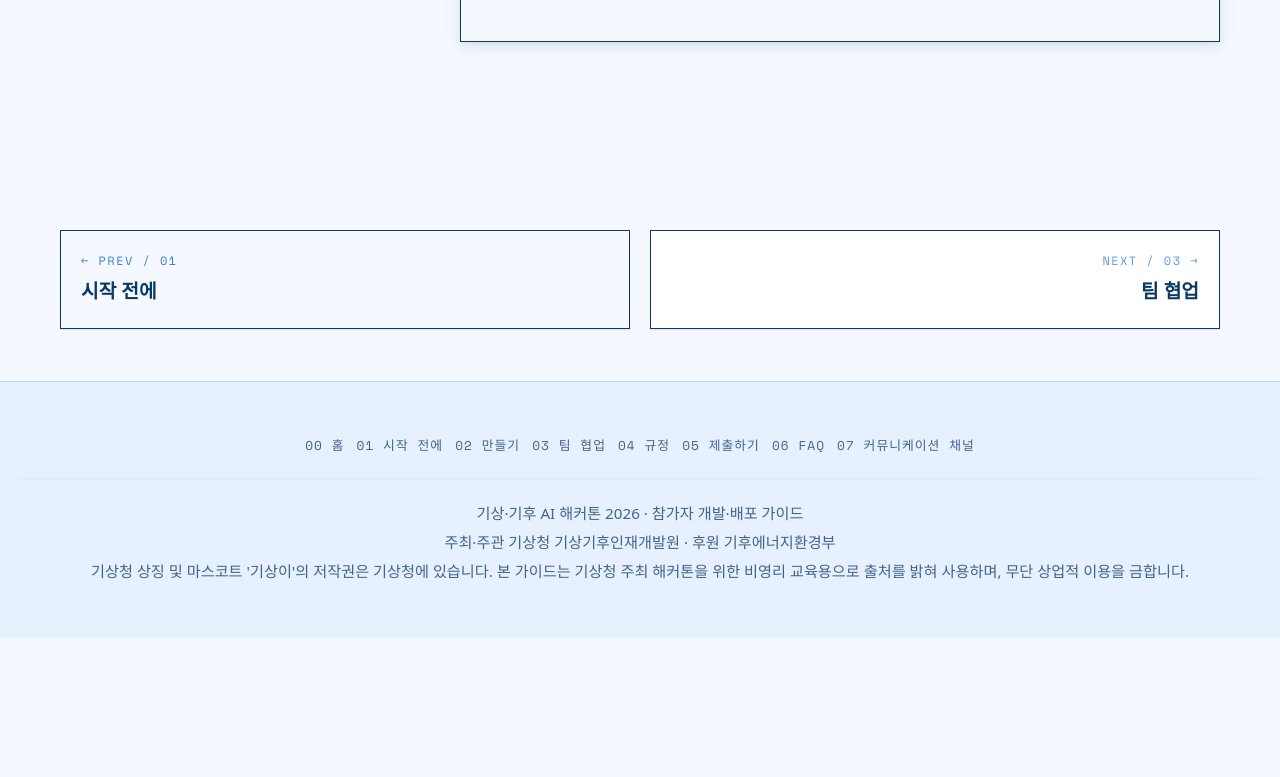
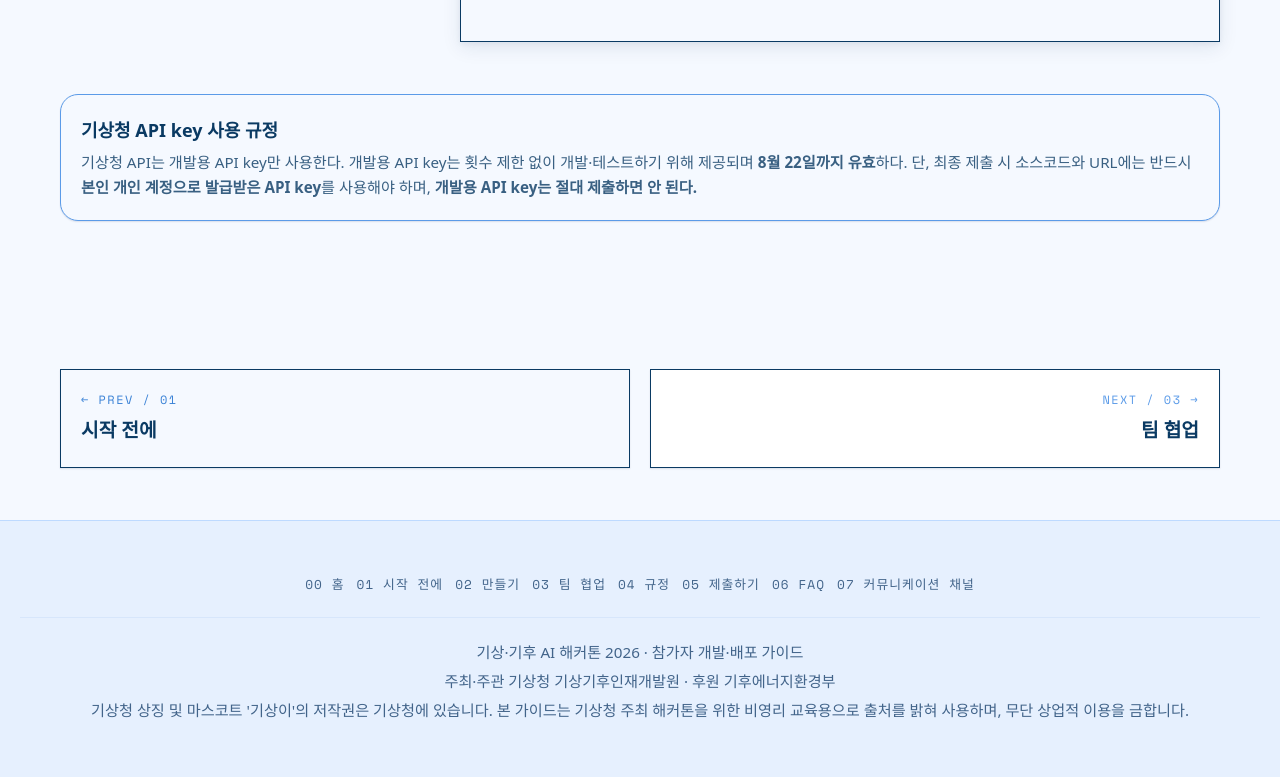
Before and after one commit to 26-weatherhackathon/weather-hackathon-guide, a plain HTML site: page build.html in a window 1280 px wide. Shown: the part 4718-5495 px from the top of the page. Before the commit the page ends 5356 px from the top, so only its background shows below. Drawn offline with nearby package versions, Linux system fonts and the light colour scheme; a web font is replaced by a local one.

Commit message:
build.html: 만들기 섹션 하단 기상청 API key 규정 callout 추가

```diff
--- a/build.html
+++ b/build.html
@@ -168,6 +168,11 @@
     <div class="step-note"><strong>참고</strong> GitHub에서 index.html을 수정하면 Vercel이 자동으로 다시 배포하므로, 별도로 재배포할 필요가 없습니다.</div>
     <div class="callout"><div class="callout-title">배포 후 확인</div><p>다른 컴퓨터에서도 링크가 열리는지, 슬라이더 등 인터랙티브 기능이 정상 작동하는지 확인하세요. 구동 환경은 크롬 브라우저 기준이며, 1366×768·1920×1080·2560×1440 해상도에서 정상 표시되어야 합니다.</p></div>
   </div>
+
+  <div class="callout" style="border-color:var(--accent)">
+    <div class="callout-title">기상청 API key 사용 규정</div>
+    <p>기상청 API는 개발용 API key만 사용한다. 개발용 API key는 횟수 제한 없이 개발·테스트하기 위해 제공되며 <strong>8월 22일까지 유효</strong>하다. 단, 최종 제출 시 소스코드와 URL에는 반드시 <strong>본인 개인 계정으로 발급받은 API key</strong>를 사용해야 하며, <strong>개발용 API key는 절대 제출하면 안 된다.</strong></p>
+  </div>
 </section>
 
 <div class="wrap">
```
